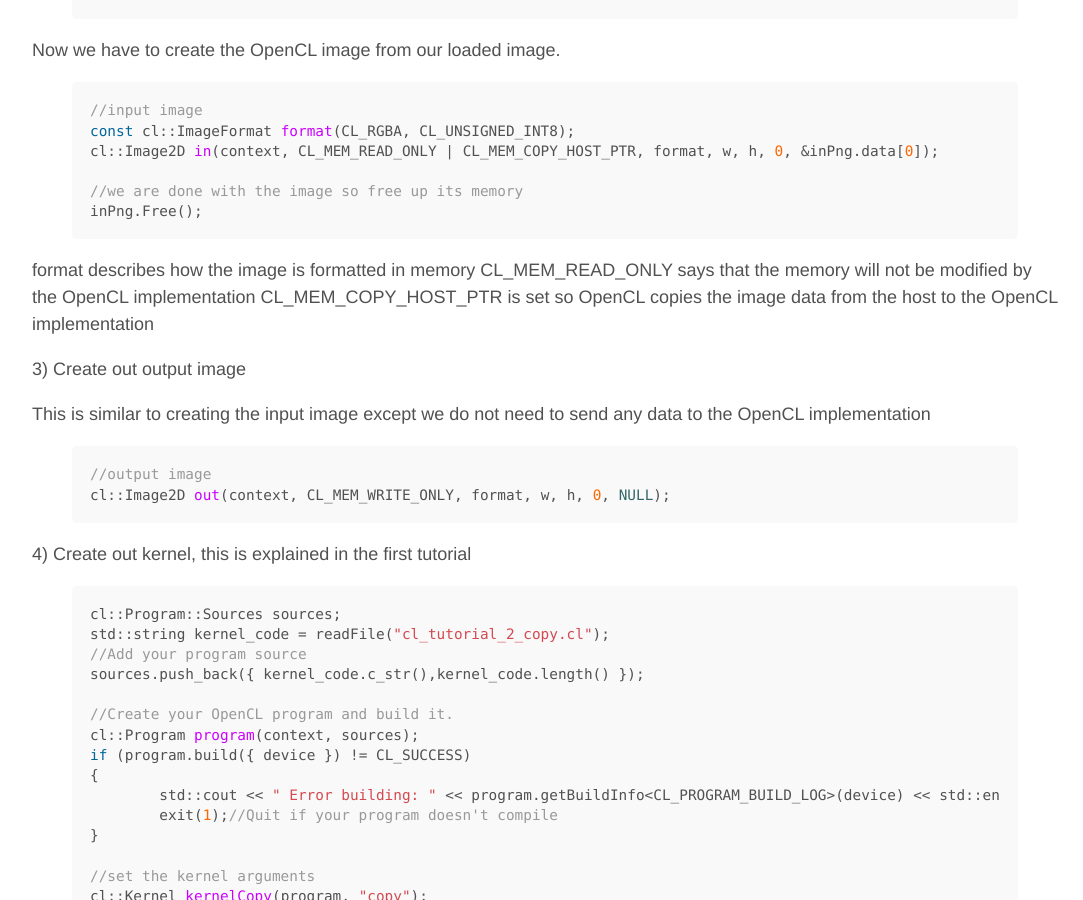
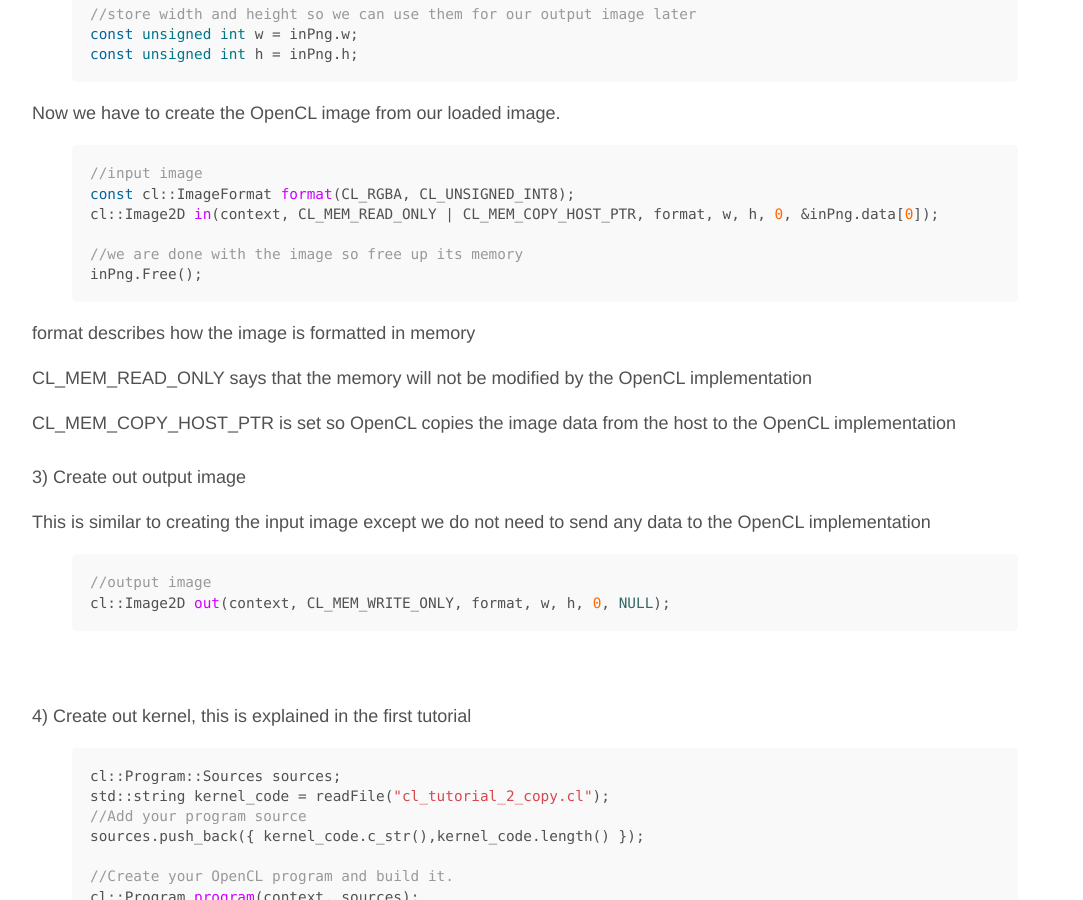
Before and after one commit to jamolnng/jamolnng.github.io, a Jekyll site: the page built from _posts/2015-12-30-OpenCL Tutorial 2 - OpenCL Load Image.md, in a window 1280 px wide and 900 px high, scrolled down 1299 px. Shown: the whole window, without its empty margins (95-1178 px from the left). Built offline with Jekyll 4.4.1, drawn with Linux system fonts in a browser that asks for light colours.

Commit message:
formatting

```diff
--- a/_posts/2015-12-30-OpenCL Tutorial 2 - OpenCL Load Image.md
+++ b/_posts/2015-12-30-OpenCL Tutorial 2 - OpenCL Load Image.md
@@ -7,7 +7,7 @@ tags: [opencl, tutorials, cpp]
 In this tutorial we are going to copy an image using OpenCL.
 
 Before we start make sure you download the PNG.h header available in the include and includes on the project's [GitHub page](https://github.com/jamolnng/OpenCL-CUDA-Tutorials) it in your project. We use this to load and save PNGs.
-
+<br/><br/>
 1) We need to create the OpenCL context. This is explained a bit more in depth in the first tutorial.
 
 {% highlight cpp %}
@@ -28,7 +28,7 @@ int main(int arg, char* args[])
 	cl::Context context(device);
 	//...
 {% endhighlight %}
-
+<br/><br/>
 2) Now we need to load our image from file and into OpenCL
 
 Loading our image is pretty simple. Lenna.png is available in the project files on the project's GitHub page.
@@ -56,9 +56,11 @@ inPng.Free();
 {% endhighlight %}
 
 format describes how the image is formatted in memory
+
 CL_MEM_READ_ONLY says that the memory will not be modified by the OpenCL implementation
+
 CL_MEM_COPY_HOST_PTR is set so OpenCL copies the image data from the host to the OpenCL implementation
-
+<br/><br/>
 3) Create out output image
 
 This is similar to creating the input image except we do not need to send any data to the OpenCL implementation
@@ -67,7 +69,7 @@ This is similar to creating the input image except we do not need to send any da
 //output image
 cl::Image2D out(context, CL_MEM_WRITE_ONLY, format, w, h, 0, NULL);
 {% endhighlight %}
-
+<br/><br/>
 4) Create out kernel, this is explained in the first tutorial
 
 {% highlight cpp %}
@@ -89,7 +91,7 @@ cl::Kernel kernelCopy(program, "copy");
 kernelCopy.setArg(0, in);
 kernelCopy.setArg(1, out);
 {% endhighlight %}
-
+<br/><br/>
 5) Create command queue and execute our kernel
 
 {% highlight cpp %}
@@ -118,7 +120,7 @@ void kernel copy(__read_only image2d_t in, __write_only image2d_t out)
 	write_imageui(out, pos, pixel);
 }
 {% endhighlight %}
-
+<br/><br/>
 6) Read our image back from the OpenCL implementation
 
 {% highlight cpp %}
@@ -154,21 +156,4 @@ outPng.Free();
 delete[] tmp;
 {% endhighlight %}
 
-
-
-
-
-
-
-
-
-
-
-
-
-
-
-
-
-
 Sources for all of the tutorials can be found at the projects github [https://github.com/jamolnng/OpenCL-CUDA-Tutorials](https://github.com/jamolnng/OpenCL-CUDA-Tutorials)
```
